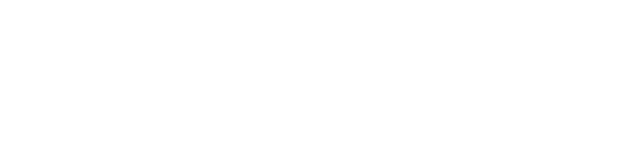
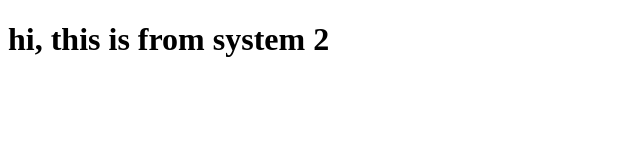
Before and after one commit to AyanDas72/python_web_compiler, a plain HTML site: page index.html in a window 1280 px wide. Shown: the whole page, without its empty margins (0-640 px from the left). Drawn offline with Linux system fonts and the light colour scheme.

Commit message:
Update from M02

```diff
--- a/index.html
+++ b/index.html
@@ -6,6 +6,6 @@
     <title>Python Compiler</title>
 </head>
 <body>
-
+    <h1>hi, this is from system 2</h1>
 </body>
 </html>
```
